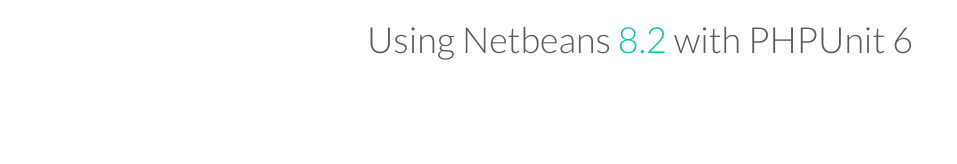
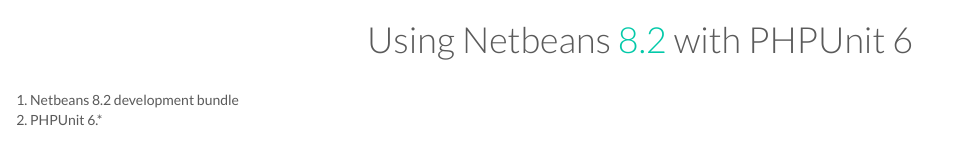
Before and after one commit to timurgen/username.github.io, a plain HTML site: page public_html/netbeans_phpunit.html in a window 1280 px wide. Shown: the whole page, without its empty margins (0-957 px from the left). Drawn offline with Linux system fonts and the light colour scheme.

Commit message:
Update netbeans_phpunit.html

```diff
--- a/public_html/netbeans_phpunit.html
+++ b/public_html/netbeans_phpunit.html
@@ -27,6 +27,14 @@
                         <h1>Using Netbeans <span style="color: #03C9A9">8.2 </span> with PHPUnit 6</h1>
                     </div>
                 </div>
+                <dev class="row">
+                    <div class="col-md-12">
+                        <ol>
+                            <li>Netbeans 8.2 development bundle</li>
+                            <li>PHPUnit 6.*</li>
+                        </ol>
+                    </div>
+                </dev>
             </div>
         </section>
         <script src="assets/js/jquery.min.js"></script>
```
